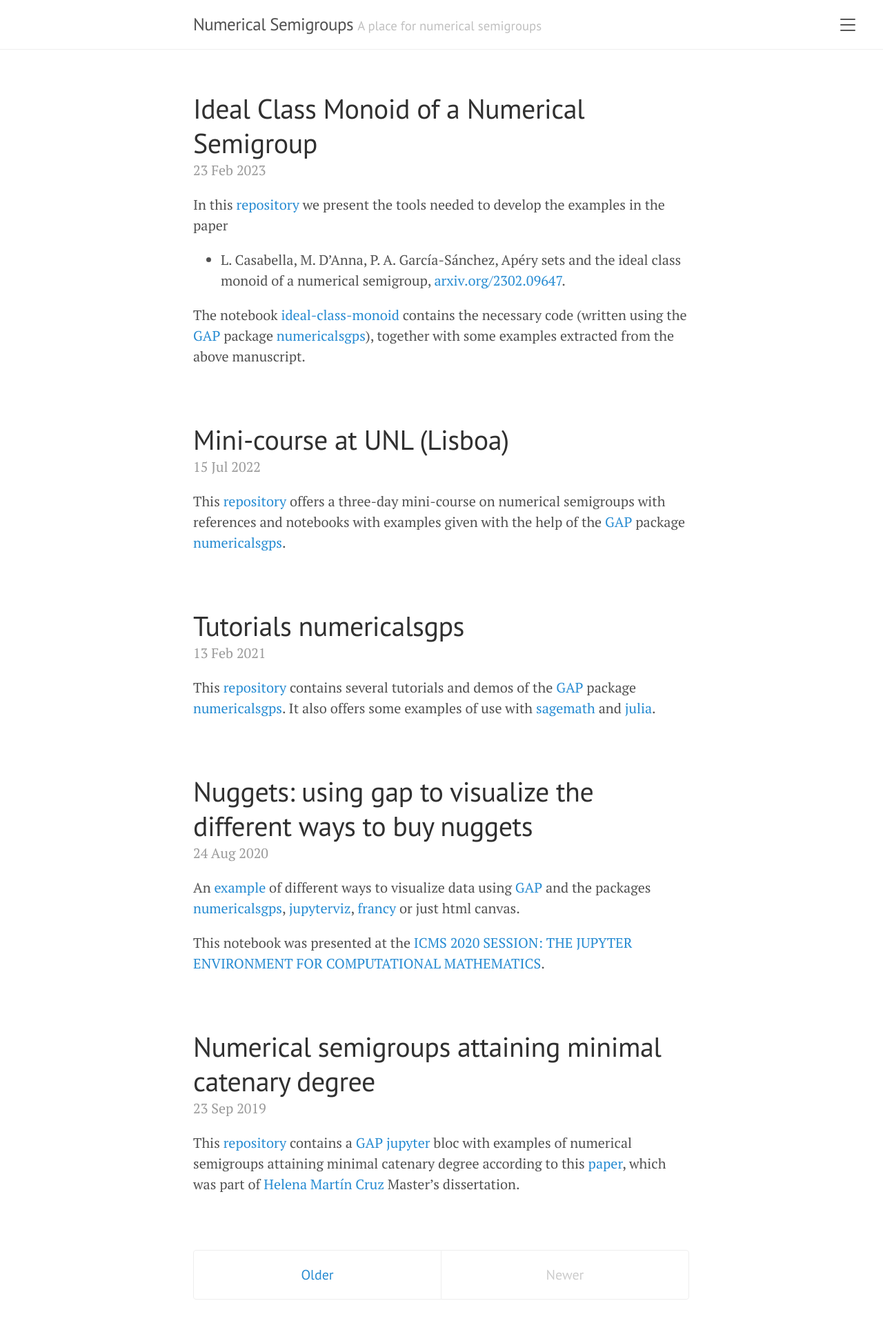
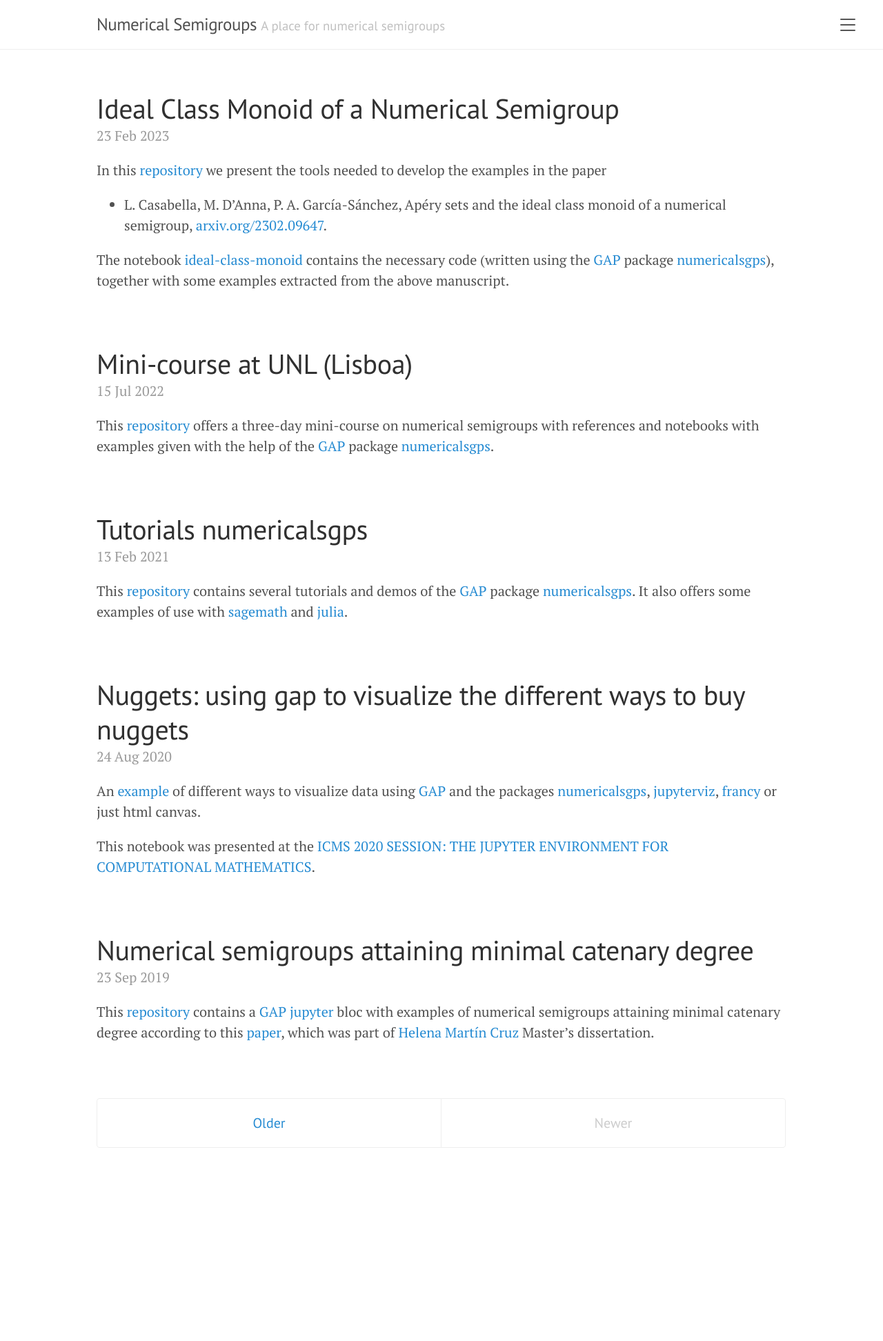
Before and after one commit to numerical-semigroups/numerical-semigroups.github.io, a Jekyll site: the page built from index.html, in a window 1280 px wide. Shown: the whole page at 69% size. Built offline with Jekyll 4.4.1, drawn with Linux system fonts in a browser that asks for light colours; the list of posts is cut into pages by our own code; after the commit the page ends 1724 px from its top, so only the background shows below that.

Commit message:
change width again

```diff
--- a/public/css/lanyon.css
+++ b/public/css/lanyon.css
@@ -82,7 +82,7 @@ h1, h2, h3, h4, h5, h6 {
 }
 @media (min-width: 56em) {
   .container {
-    max-width: 38rem;
+    max-width: 52rem;
   }
 }
 
```
